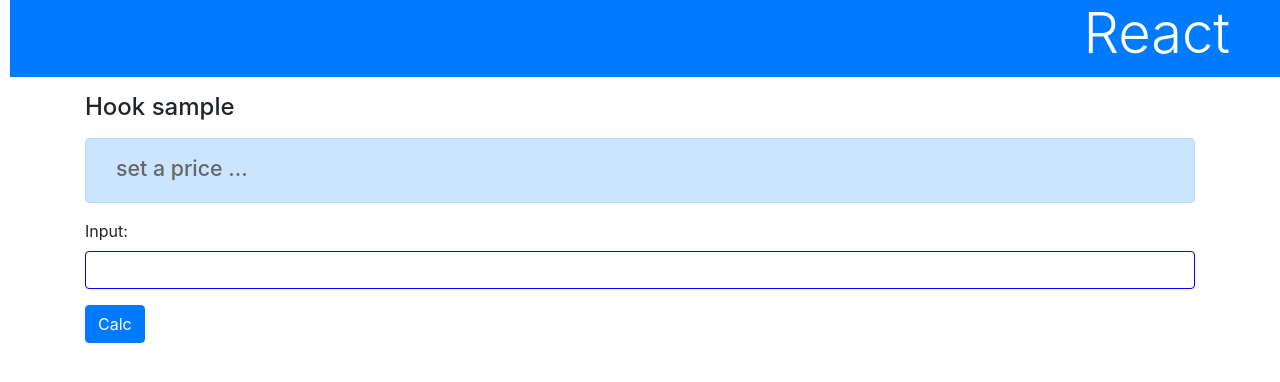
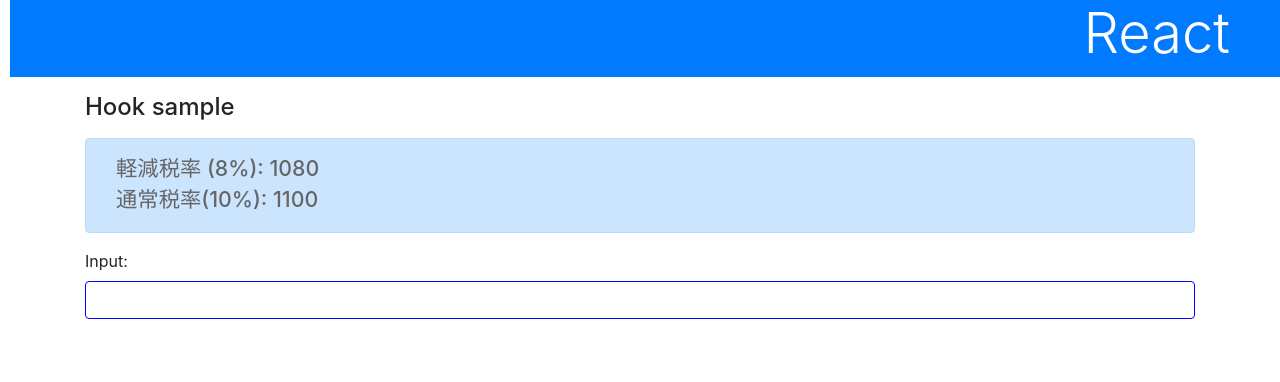
Before and after one commit to kitoriaaa/React-learn, a React (Create React App) app in the folder react_app_v2/: page / in a window 1280 px wide. Shown: the top 382 px of the page. Built offline with nearby package versions, Linux system fonts and the light colour scheme.

Commit message:
Update to use skip side-effect

```diff
--- a/react_app_v2/src/App.js
+++ b/react_app_v2/src/App.js
@@ -7,26 +7,29 @@ function AlertMessage(props) {
     <div className="alert alert-primary h5 text-primary">
       <h5>{props.msg}</h5>
     </div>
-  )
+  );
 }
+
 
 function App() {
   const [val, setVal] = useState(1000);
   const [tax1, setTax1] = useState(0);
   const [tax2, setTax2] = useState(0);
-  const [msg, setMsg] = useState(<p>set a price ...</p>);
+  const [msg, setMsg] = useState(<p>Set a price...</p>)
 
   const doChange = (event) => {
     setVal(event.target.value);
   }
 
-  const doAction = () => {
-    let res = <div>
-      <p>軽減税率(8%) : {tax1} 円</p>
-      <p>通常税率(10%): {tax2} 円</p>
-    </div>;
+  useEffect(() => {
+    let res = (
+      <div>
+        <p>軽減税率 (8%): {tax1}</p>
+        <p>通常税率(10%): {tax2}</p>
+      </div>
+    );
     setMsg(res);
-  }
+  }, [tax1, tax2])
 
   useEffect(() => {
     setTax1(Math.floor(val * 1.08));
@@ -46,7 +49,6 @@ function App() {
           <label>Input:</label>
           <input type="number" className="form-control" onChange={doChange} />
         </div>
-        <button className="btn btn-primary" onClick={doAction}>Calc</button>
       </div>
     </div>
   )
```
